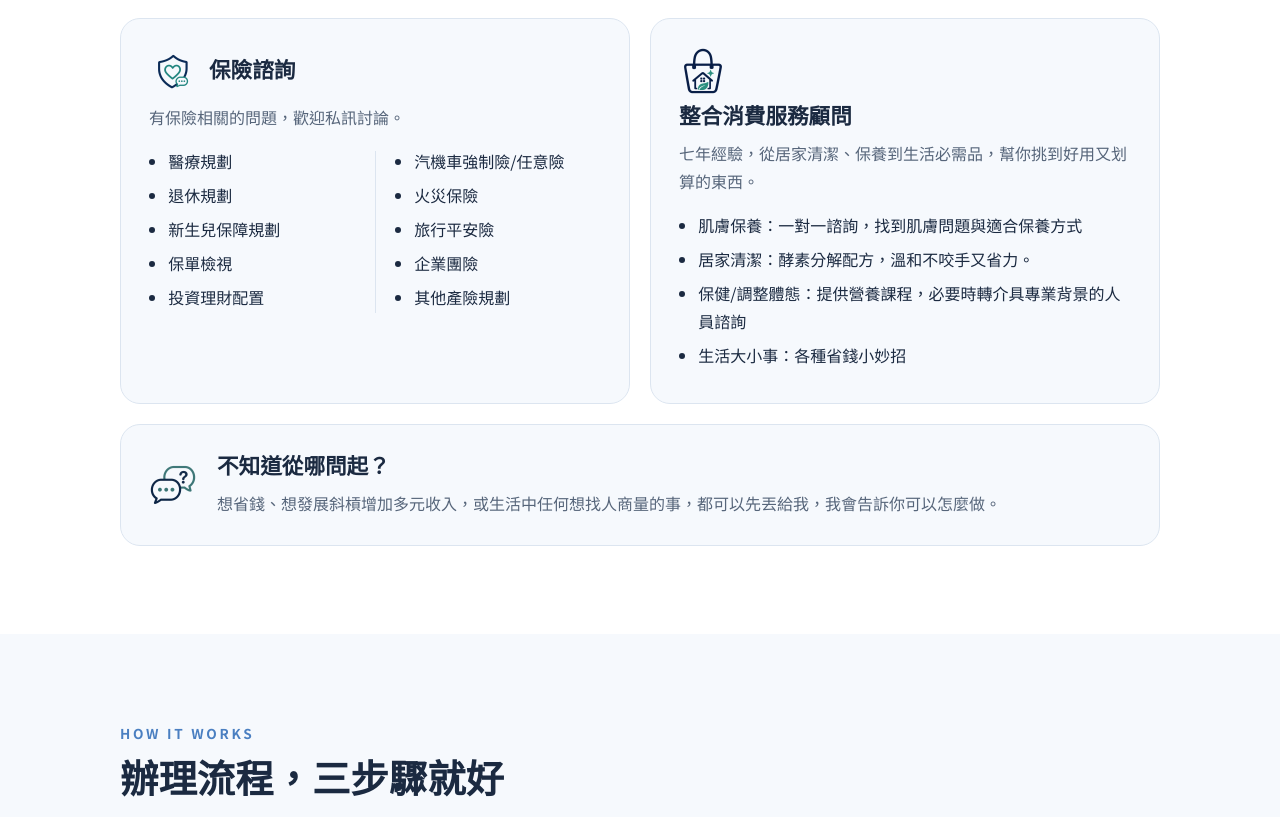
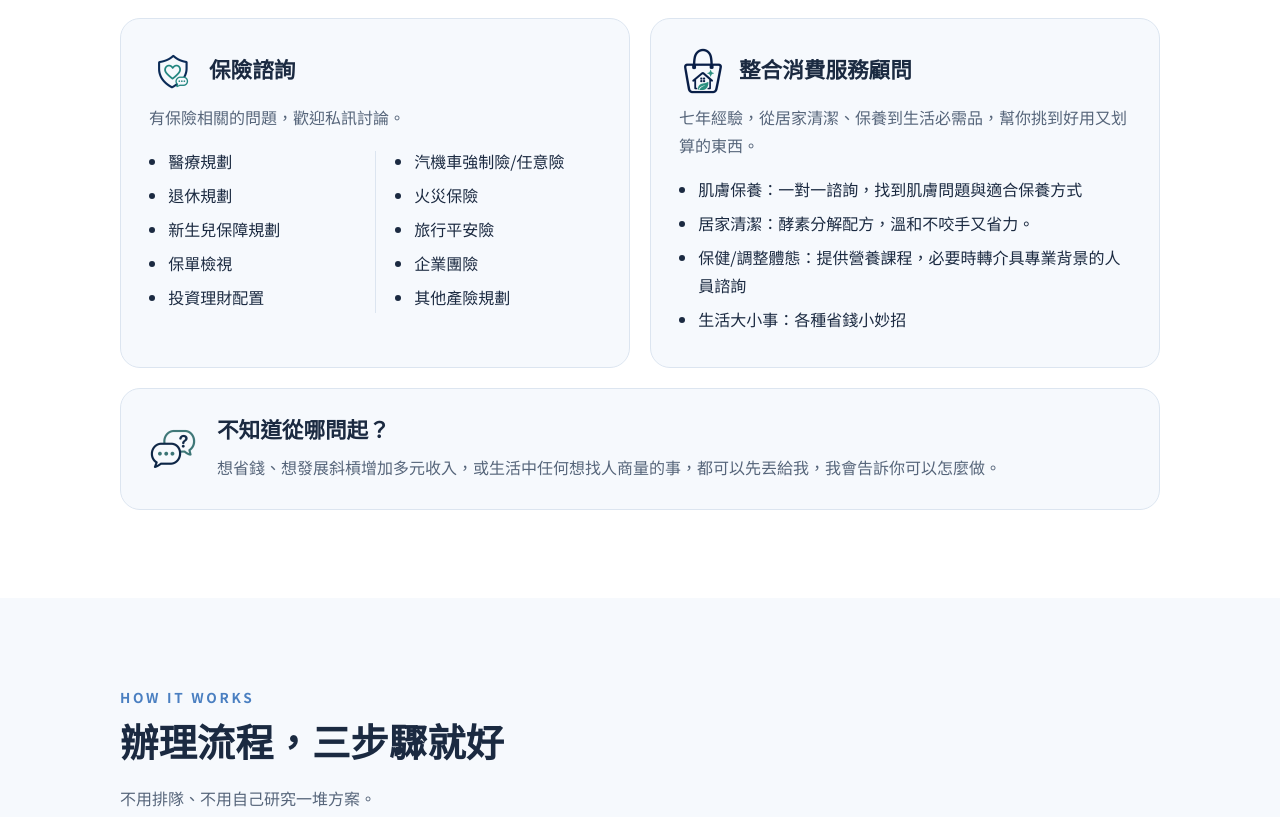
Before and after one commit to 1123junlin/chafairy, a plain HTML site: page index.html in a window 1280 px wide. Shown: the part 3438-4255 px from the top of the page. Drawn offline with Linux system fonts and the light colour scheme.

Commit message:
Consumer card: icon and title on one line
Co-Authored-By: Claude Opus 5.5 <noreply@anthropic.com>
Claude-Session: https://claude.ai/code/session_01JAiqQkqjuFdidntcxi5Rha

```diff
--- a/index.html
+++ b/index.html
@@ -346,8 +346,7 @@ footer p{margin:4px 0}
           </div>
         </div>
         <div class="svc">
-          <div class="icon"><img src="images/icon-consumer.png" alt="" width="48" height="48" style="width:48px;height:48px;display:block"></div>
-          <h3>整合消費服務顧問</h3>
+          <div class="svc-head"><div class="icon"><img src="images/icon-consumer.png" alt="" width="48" height="48" style="width:48px;height:48px;display:block"></div><h3>整合消費服務顧問</h3></div>
           <p>七年經驗，從居家清潔、保養到生活必需品，幫你挑到好用又划算的東西。</p>
           <ul>
             <li>肌膚保養：一對一諮詢，找到肌膚問題與適合保養方式</li>
```
